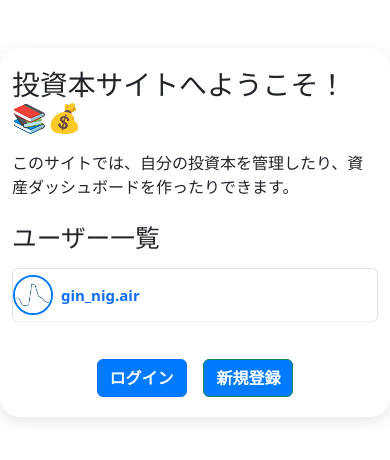
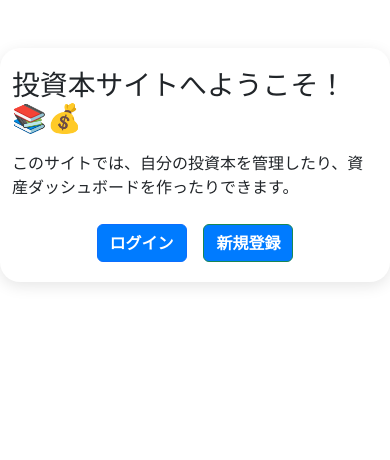
Before and after one commit to babaginji/auth, a Flask app: page / in a window 390 px wide. Shown: the top 460 px of the page. Run offline with Flask 3, Linux system fonts and the light colour scheme; data comes from the database, SQL or seed files in the repository.

Commit message:
Fix responsive design for mobile

```diff
--- a/templates/index.html
+++ b/templates/index.html
@@ -13,30 +13,6 @@
         <h1 class="mb-3">投資本サイトへようこそ！📚💰</h1>
         <p class="mb-4">このサイトでは、自分の投資本を管理したり、資産ダッシュボードを作ったりできます。</p>
 
-        <!-- ユーザー一覧 -->
-        <div class="user-list mb-4">
-            <h2 class="mb-3">ユーザー一覧</h2>
-            {% if users %}
-                <ul class="list-group">
-                    {% for user in users %}
-                        <li class="list-group-item d-flex align-items-center">
-                            <a href="{{ url_for('profile', user_id=user.id) }}" class="d-flex align-items-center text-decoration-none">
-                                {% if user.icon %}
-                                    <img src="{{ url_for('static', filename='icons/' + user.icon) }}"
-                                        alt="icon" class="list-icon me-2">
-                                {% else %}
-                                    <img src="{{ url_for('static', filename='icons/default.png') }}"
-                                        alt="default icon" class="list-icon me-2">
-                                {% endif %}
-                                <span class="username">{{ user.username }}</span>
-                            </a>
-                        </li>
-                    {% endfor %}
-                </ul>
-            {% else %}
-                <p>まだユーザーが登録されていません。</p>
-            {% endif %}
-        </div>
 
         <!-- ログイン・登録リンク -->
         <div class="auth-links text-center">
```
